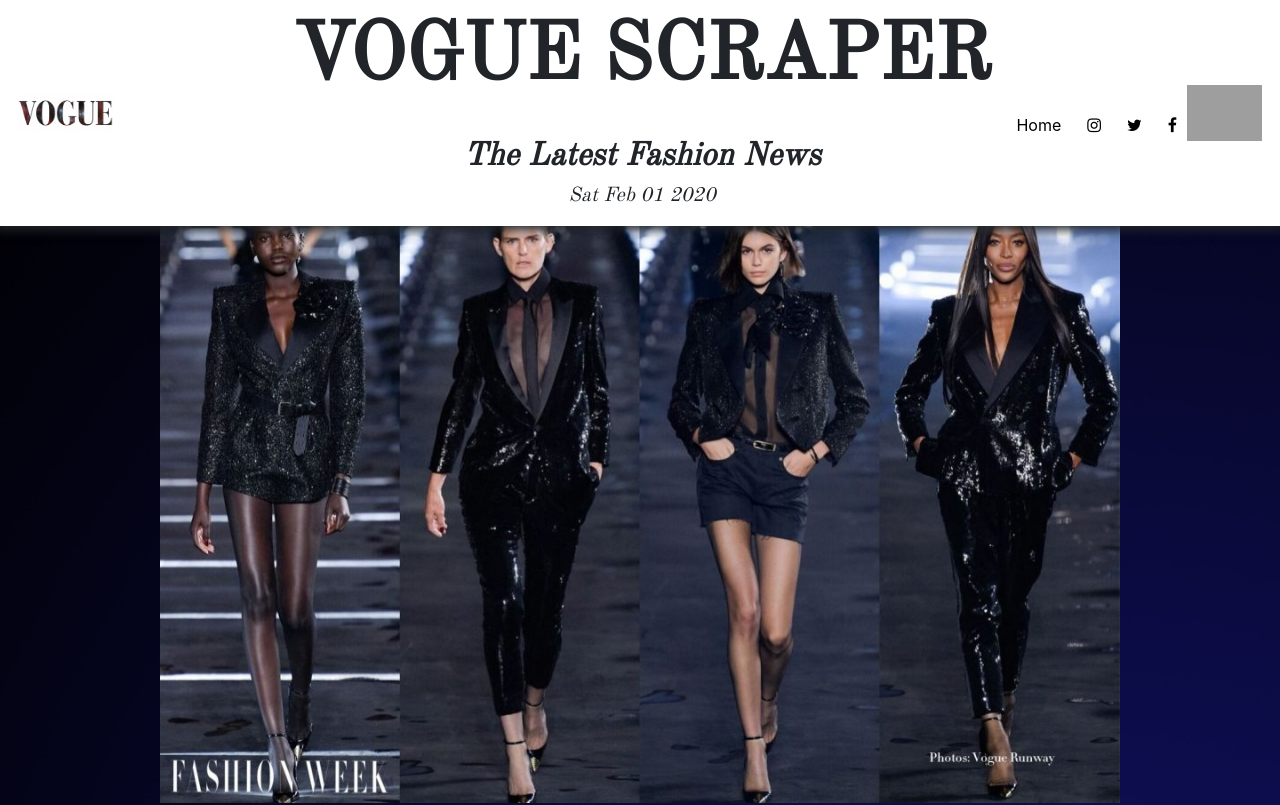
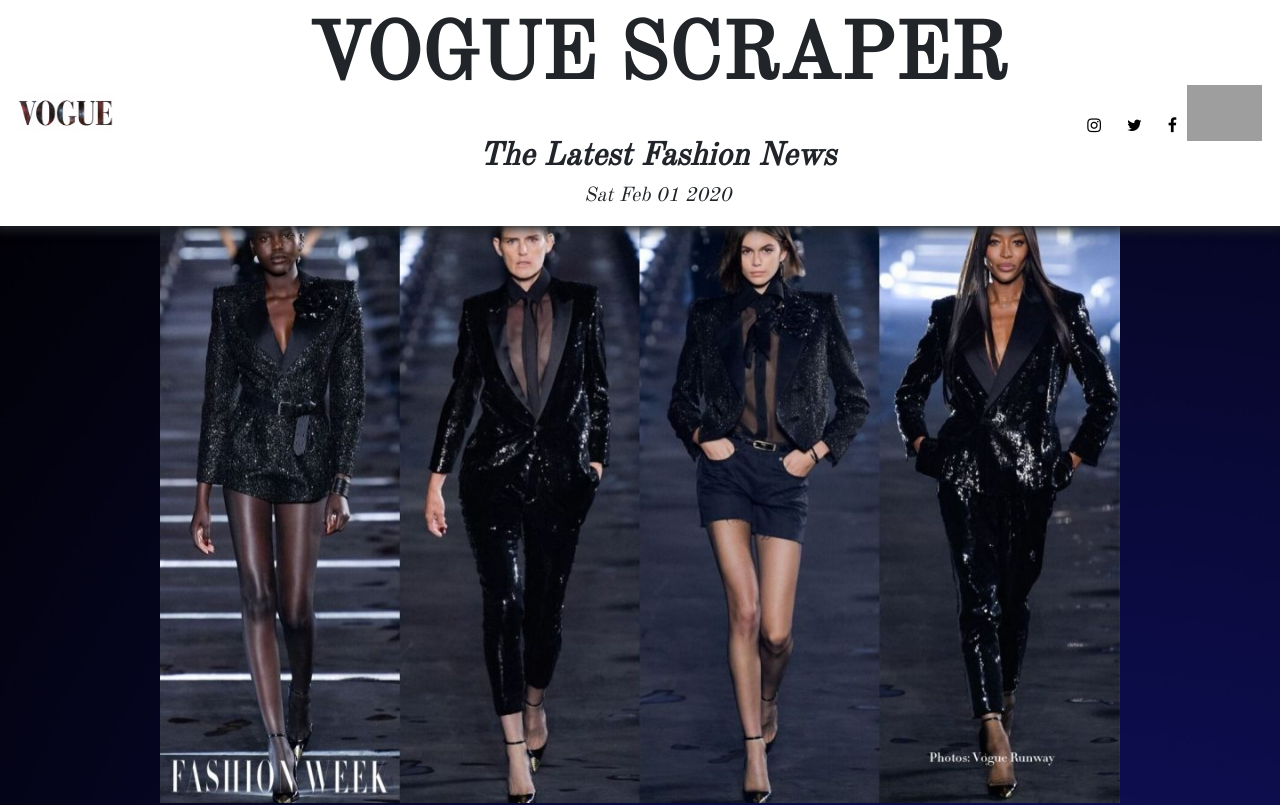
Before and after one commit to Karlelisa/All-The-Fashion-News-Scraper, a website: page public/index.html in a window 1280 px wide. Shown: the top 805 px of the page. Drawn offline with nearby package versions, Linux system fonts and the light colour scheme; grey boxes are pictures that could not be loaded.

```diff
--- a/public/css/index.css
+++ b/public/css/index.css
@@ -15,7 +15,7 @@
     font-family: 'Old Standard TT', serif;
     font-weight: bold;
     text-align: center;
-    margin-left: 155px;
+    margin-left: 115px;
 }
 
 h1 {
@@ -30,7 +30,7 @@
     font-family: 'Old Standard TT', serif;
     text-align: center;
     font-style: italic;
-    margin-left: 155px;
+    margin-left: 115px;
 }
 
 p {
--- a/public/index.html
+++ b/public/index.html
@@ -63,8 +63,8 @@
                 </ul>
 
                 <span class="navbar-text">
-                    <a class="nav-link" class="nav-item" id="home-nav" href="/">Home <span
-                            class="sr-only">(current)</span></a>
+                    <!-- <a class="nav-link" class="nav-item" id="home-nav" href="/">Home <span
+                            class="sr-only">(current)</span></a> -->
                     <!-- <a class="nav-link" class="nav-item" href="/savedArticles">Saved Articles</a> -->
                     <a class="nav-link" href="https://www.instagram.com/vogue/?hl=en" target='blank'><i
                             class="fa fa-instagram"></i></a>
```
Also changed, not shown: README.md, public/images/cover-page-readme.png, public/images/readme-article-images.png.
